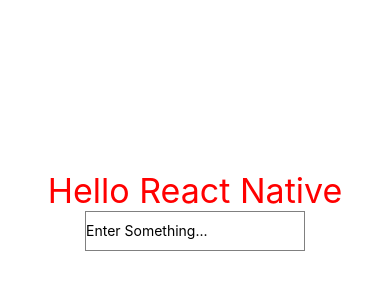
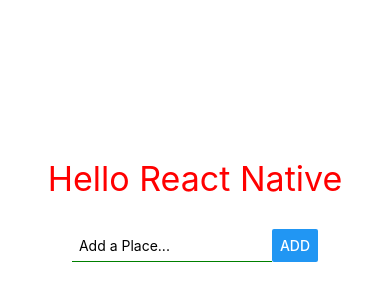
Before and after one commit to jakdev047/reactNativeCore, a React Native app: screen / in a window 390 px wide. Shown: the part 212-512 px from the top of the page. Built offline with nearby package versions, Linux system fonts and the light colour scheme.

Commit message:
Managing State with Text Input and Button

```diff
--- a/App.js
+++ b/App.js
@@ -1,24 +1,44 @@
-import { StatusBar } from 'expo-status-bar';
-import React from 'react';
-import { StyleSheet, Text, TextInput, View } from 'react-native';
+// import { StatusBar } from 'expo-status-bar';
+import React, { useState } from 'react';
+import { Button, StyleSheet, Text, TextInput, View } from 'react-native';
 
 export default function App() {
-  const handleInputChange = text => {
-    alert(text)
-  }
+  const [inputValue, setInputValue] = useState('');
+  const [placeList, setPlaceList] = useState([]);
   return (
     <View style={styles.container}>
       <Text style={styles.textStyles}>Hello React Native</Text>
-      <TextInput
-        style={{
-          height: 40,
-          borderColor: 'gray',
-          borderWidth: 1
-        }}
-        placeholder="Enter Something..."
-        onChangeText={text=>handleInputChange(text)}
-      />
-      <StatusBar style="auto" />
+      <View style={styles.inputView}>
+        <TextInput
+          style={{
+            width: 200,
+            borderBottomWidth: 1,
+            borderColor: 'green',
+            padding: 7
+          }}
+          placeholder="Add a Place..."
+          value={inputValue}
+          onChangeText={text => setInputValue(text)}
+        />
+        <Button
+          title="Add"
+          onPress={() => {
+            if (inputValue !== '') {
+              setPlaceList([
+                ...placeList,
+                inputValue
+              ])
+              setInputValue('');
+            }
+            else {
+              alert('Please enter corect place')
+            }
+
+          }}
+        />
+      </View>
+
+      {/* <StatusBar style="auto" /> */}
     </View>
   );
 }
@@ -31,7 +51,13 @@
     justifyContent: 'center',
   },
   textStyles: {
-    color:'red',
+    color: 'red',
     fontSize: '34px'
+  },
+  inputView: {
+    marginTop: 30,
+    flexDirection: 'row',
+    alignItems: 'center',
+    justifyContent: 'space-between',
   }
 });
```
